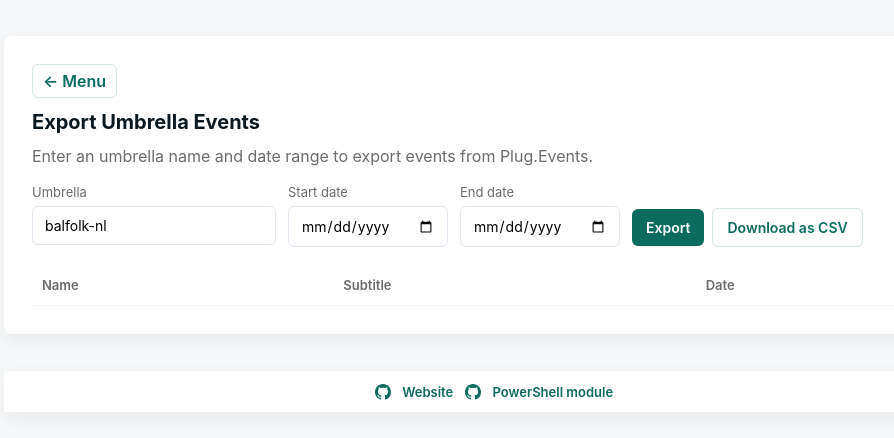
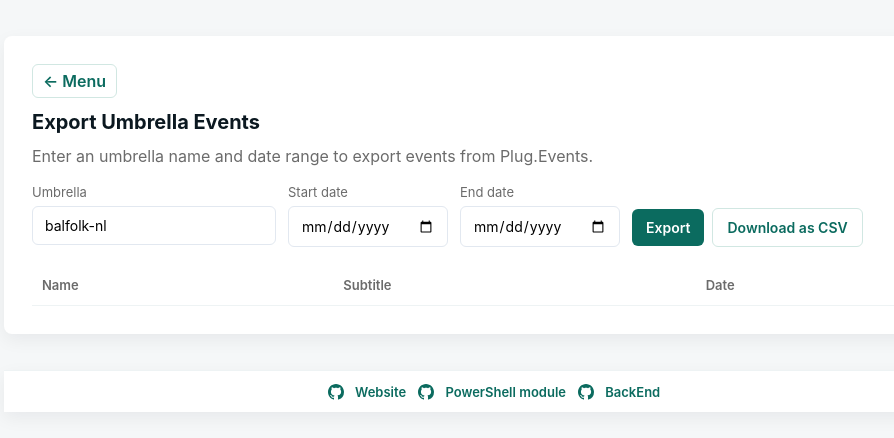
Before and after one commit to autosysops/StaticWebApp_PlugEventsTools, a website: page tools/CalendarExport.html in a window 1280 px wide. Shown: the whole page, without its empty margins (146-1040 px from the left). Drawn offline with Linux system fonts and the light colour scheme.

Commit message:
add backend link in footer

```diff
--- a/tools/CalendarExport.html
+++ b/tools/CalendarExport.html
@@ -216,6 +216,10 @@
 				<svg class="gh-icon" viewBox="0 0 16 16" aria-hidden="true" focusable="false"><path d="M8 0C3.58 0 0 3.58 0 8c0 3.54 2.29 6.53 5.47 7.59.4.07.55-.17.55-.38 0-.19-.01-.82-.01-1.49-2.01.37-2.53-.49-2.69-.94-.09-.23-.48-.94-.82-1.13-.28-.15-.68-.52-.01-.53.63-.01 1.08.58 1.23.82.72 1.21 1.87.87 2.33.66.07-.52.28-.87.51-1.07-1.78-.2-3.64-.89-3.64-3.95 0-.87.31-1.59.82-2.15-.08-.2-.36-1.02.08-2.12 0 0 .67-.22 2.2.82.64-.18 1.32-.27 2-.27s1.36.09 2 .27c1.53-1.04 2.2-.82 2.2-.82.44 1.1.16 1.92.08 2.12.51.56.82 1.28.82 2.15 0 3.07-1.87 3.75-3.65 3.95.29.25.54.73.54 1.48 0 1.07-.01 1.93-.01 2.19 0 .21.15.46.55.38A8.013 8.013 0 0016 8c0-4.42-3.58-8-8-8z"/></svg>
 				<span>PowerShell module</span>
 			</a>
+			<a href="https://github.com/autosysops/Function_PlugEventsTools" target="_blank" rel="noopener noreferrer">
+				<svg class="gh-icon" viewBox="0 0 16 16" aria-hidden="true" focusable="false"><path d="M8 0C3.58 0 0 3.58 0 8c0 3.54 2.29 6.53 5.47 7.59.4.07.55-.17.55-.38 0-.19-.01-.82-.01-1.49-2.01.37-2.53-.49-2.69-.94-.09-.23-.48-.94-.82-1.13-.28-.15-.68-.52-.01-.53.63-.01 1.08.58 1.23.82.72 1.21 1.87.87 2.33.66.07-.52.28-.87.51-1.07-1.78-.2-3.64-.89-3.64-3.95 0-.87.31-1.59.82-2.15-.08-.2-.36-1.02.08-2.12 0 0 .67-.22 2.2.82.64-.18 1.32-.27 2-.27s1.36.09 2 .27c1.53-1.04 2.2-.82 2.2-.82.44 1.1.16 1.92.08 2.12.51.56.82 1.28.82 2.15 0 3.07-1.87 3.75-3.65 3.95.29.25.54.73.54 1.48 0 1.07-.01 1.93-.01 2.19 0 .21.15.46.55.38A8.013 8.013 0 0016 8c0-4.42-3.58-8-8-8z"/></svg>
+				<span>BackEnd</span>
+			</a>
 		</div>
 	</footer>
 </body>
```
Also changed, not shown: index.html (+4 -0 lines).
